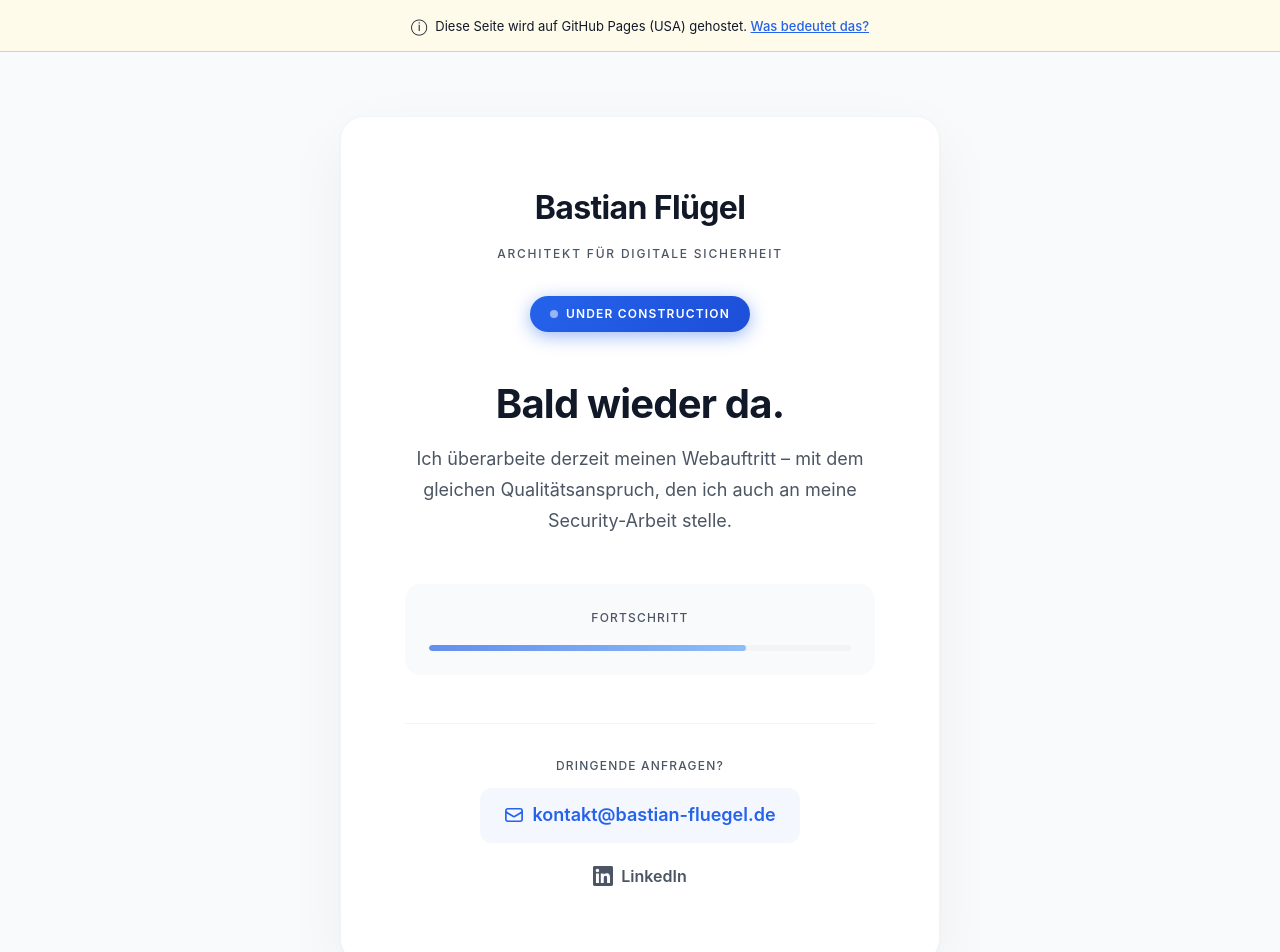
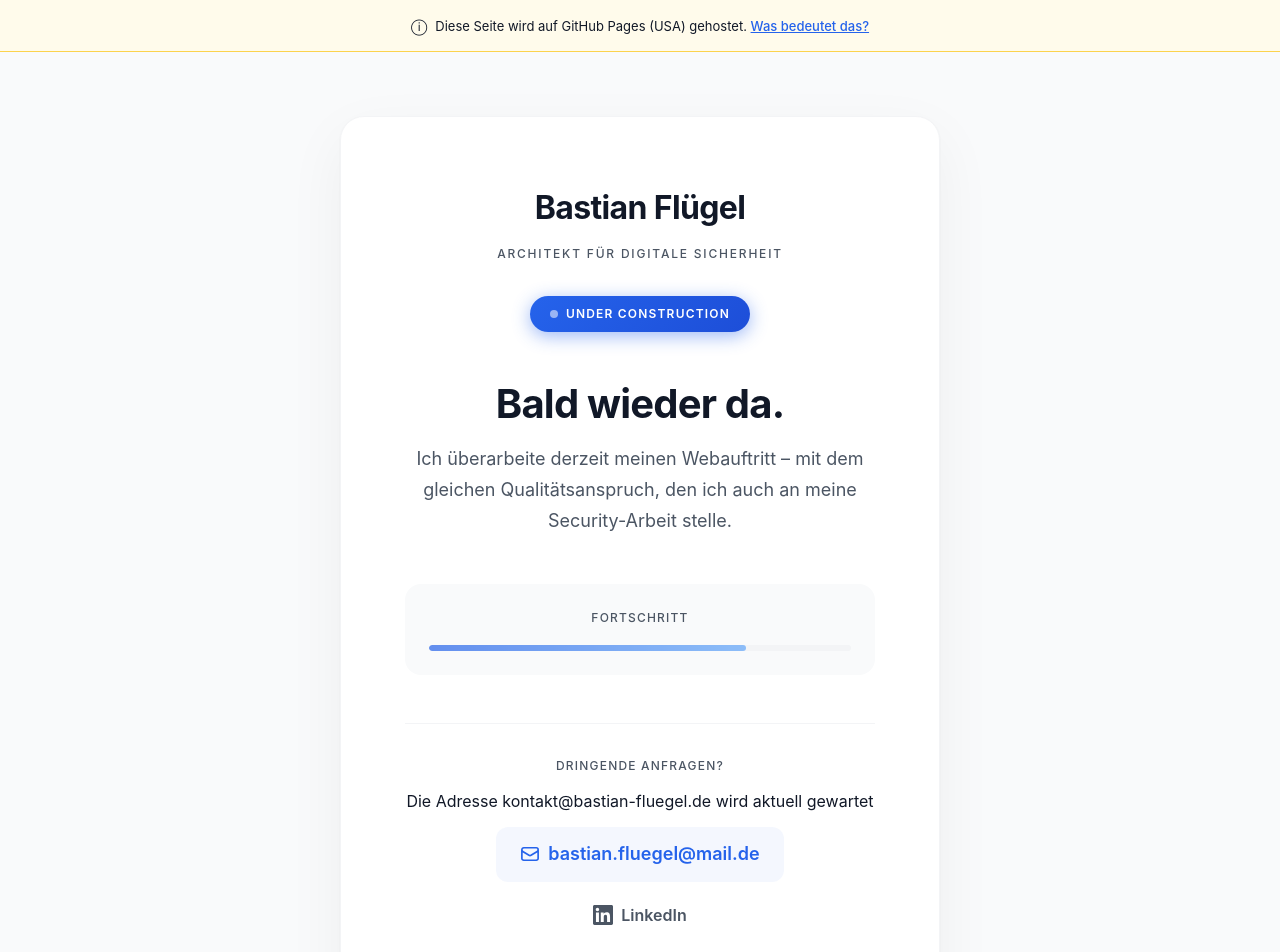
Before and after one commit to bastian-fluegel/bastian-fluegel, a plain HTML site: page index.html in a window 1280 px wide. Shown: the top 952 px of the page. Drawn offline with Linux system fonts and the light colour scheme.

Commit message:
Update contact email address in index.html

```diff
--- a/index.html
+++ b/index.html
@@ -518,11 +518,12 @@
             <div class="contact-box">
                 <div class="contact-label">Dringende Anfragen?</div>
                 <div class="contact-links">
-                    <a href="mailto:kontakt@bastian-fluegel.de" class="contact-link">
+                    Die Adresse kontakt@bastian-fluegel.de wird aktuell gewartet
+                    <a href="mailto:bastian.fluegel@mail.de" class="contact-link">
                         <svg xmlns="http://www.w3.org/2000/svg" fill="none" viewBox="0 0 24 24" stroke-width="2" stroke="currentColor">
                             <path stroke-linecap="round" stroke-linejoin="round" d="M21.75 6.75v10.5a2.25 2.25 0 01-2.25 2.25h-15a2.25 2.25 0 01-2.25-2.25V6.75m19.5 0A2.25 2.25 0 0019.5 4.5h-15a2.25 2.25 0 00-2.25 2.25m19.5 0v.243a2.25 2.25 0 01-1.07 1.916l-7.5 4.615a2.25 2.25 0 01-2.36 0L3.32 8.91a2.25 2.25 0 01-1.07-1.916V6.75" />
                         </svg>
-                        kontakt@bastian-fluegel.de
+                        bastian.fluegel@mail.de
                     </a>
                     <a href="https://linkedin.com/in/bastian-fluegel/" target="_blank" rel="noopener noreferrer" class="contact-link linkedin">
                         <svg xmlns="http://www.w3.org/2000/svg" width="20" height="20" viewBox="0 0 24 24" fill="currentColor">
```
